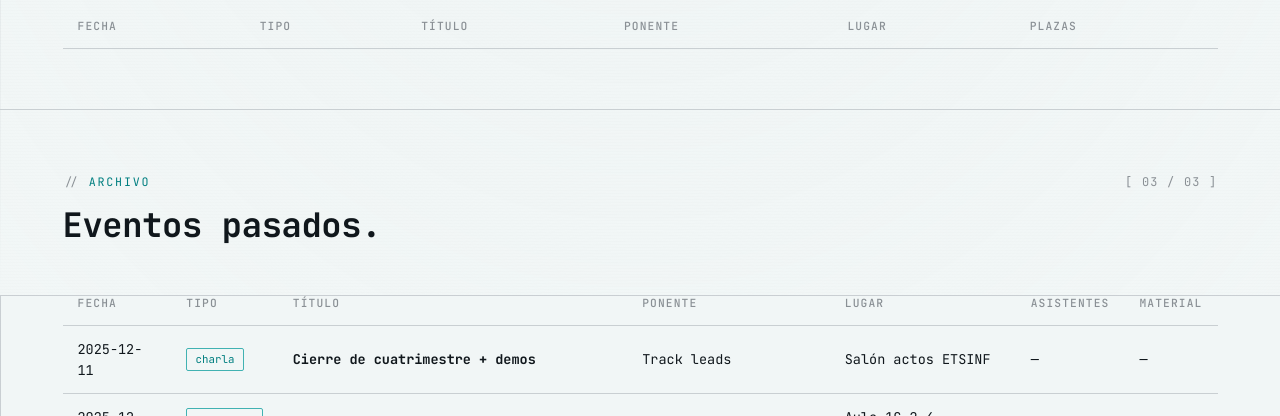
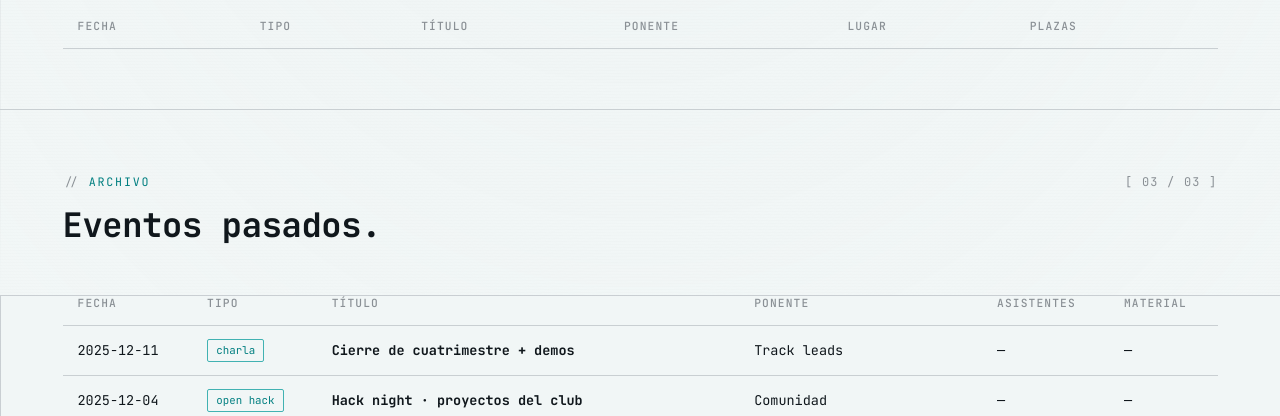
Before and after one commit to Sigma-Data-Club/website, an Astro site: page /eventos in a window 1280 px wide. Shown: the part 505-921 px from the top of the page. Built offline with nearby package versions, Linux system fonts and the light colour scheme; Astro itself is replaced by a stand-in of ours.

Commit message:
fix: hide lugar column in archive EventTable mode
Legacy archivo table omits the venue column (columns: fecha, tipo,
título, ponente, asistentes, material). The plan inadvertently kept
lugar in both modes; restore legacy fidelity by gating it behind
mode === 'upcoming'.

```diff
--- a/src/components/EventTable.astro
+++ b/src/components/EventTable.astro
@@ -18,7 +18,7 @@ const fmtDate = (d: Date) => d.toISOString().slice(0, 10);
       <th>tipo</th>
       <th>título</th>
       <th>ponente</th>
-      <th>lugar</th>
+      {mode === 'upcoming' && <th>lugar</th>}
       <th>{mode === 'upcoming' ? 'plazas' : 'asistentes'}</th>
       {mode === 'archive' && <th>material</th>}
     </tr>
@@ -35,7 +35,7 @@ const fmtDate = (d: Date) => d.toISOString().slice(0, 10);
             <strong>{e.data.title}</strong>
           </td>
           <td>{e.data.speaker}</td>
-          <td>{e.data.location}</td>
+          {mode === 'upcoming' && <td>{e.data.location}</td>}
           <td>{mode === 'upcoming' ? (e.data.capacity ?? '—') : (e.data.attendees ?? '—')}</td>
           {mode === 'archive' && (
             <td>{e.data.materialUrl ? <a href={e.data.materialUrl}>ver</a> : '—'}</td>
```
